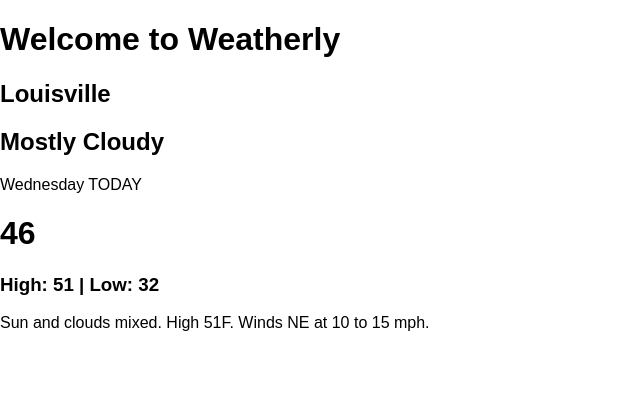
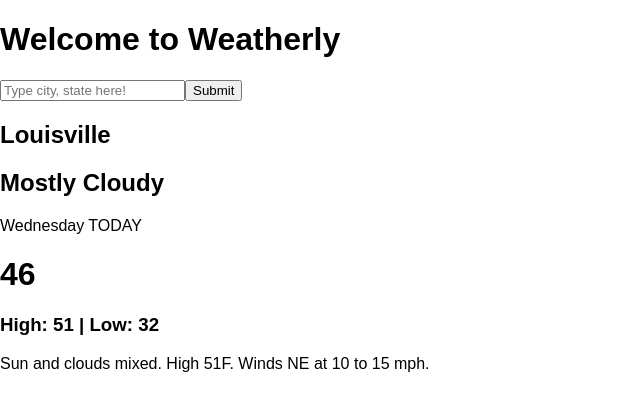
Before and after one commit to chrisboylen/React-Weather-App, a React (Create React App) app: page / in a window 1280 px wide. Shown: the top 410 px of the page, without its empty margins (0-640 px from the left). Built offline with nearby package versions, Linux system fonts and the light colour scheme.

Commit message:
Add and pass test so that app renders a search component

```diff
--- a/src/App.js
+++ b/src/App.js
@@ -3,6 +3,7 @@
 import Welcome from './Welcome';
 import { currentWeatherCleaned } from './dataCleaner';
 import CurrentWeather from './CurrentWeather';
+import Search from './Search';
 import mockData from './mockData';
 import { API_K } from '../api.js';
 
@@ -28,6 +29,7 @@
     return (
       <div className="app">
         <Welcome />
+        <Search />
         <CurrentWeather currentWeather={currentWeatherCleaned(mockData)} />
       </div>
     );
```
Also changed, not shown: 1 other file (tests, documents, lock files or other folders).
